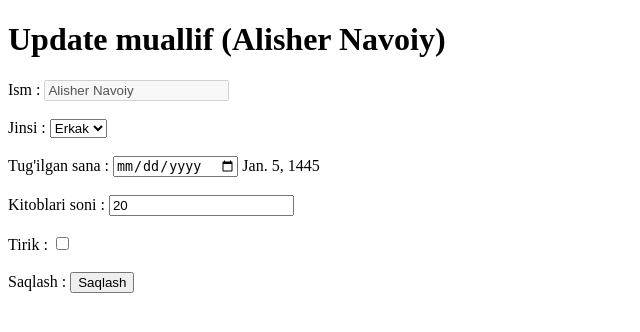
After one commit to abduvaliyevsalohiddin/Kutubxona, a Django app: page /muallif_update/1/ in a window 1280 px wide. The commit adds this page. Shown: the top 332 px of the page, without its empty margins (0-640 px from the left). Run offline with Django 4.2, Linux system fonts and the light colour scheme; data comes from the database, SQL or seed files in the repository; both versions use the stored data as it was after the commit.

Commit message:
Mualliflarni update qilish

```diff
--- a/Kutubxona/urls.py
+++ b/Kutubxona/urls.py
@@ -55,4 +55,5 @@ urlpatterns = [
     path('talaba_update/<int:son>/', talaba_update),
     path('kitob_update/<int:son>/', kitob_update),
     path('kutubxonachi_update/<int:son>/', kutubxonachi_update),
+    path('muallif_update/<int:son>/', muallif_update),
 ]
--- a/asosiy/views.py
+++ b/asosiy/views.py
@@ -77,6 +77,21 @@ def hamma_muallif(request):
 def muallif_ochir(request, son):
     Muallif.objects.get(id=son).delete()
     return redirect("/hamma_mualliflar/")
+
+def muallif_update(request, son):
+    if request.method == 'POST':
+        Muallif.objects.filter(id=son).update(
+            jins=request.POST.get("jins"),
+            kitoblar_soni=request.POST.get("kitoblar_soni"),
+            tirik=request.POST.get("tirik") == "on",
+        )
+        return redirect('/hamma_mualliflar/')
+
+    content = {
+        "muallif": Muallif.objects.get(id=son),
+        "jins": ["Erkak", "Ayol"]
+    }
+    return render(request, 'mashq/muallif_update.html', content)
 
 
 def hamma_kitob(request):
--- a/templates/mashq/hamma_muallif.html
+++ b/templates/mashq/hamma_muallif.html
@@ -15,6 +15,9 @@
     {% for muallif in mualliflar %}
         <br>
         <h1>{{muallif}}</h1>
+        <a href="/muallif_update/{{muallif.id}}/">
+            <button>Update</button>
+        </a>
         <a href="/muallif_ochir/{{muallif.id}}/">
             <button>Delete</button>
         </a>
--- /dev/null
+++ b/templates/mashq/muallif_update.html
@@ -0,0 +1,44 @@
+<!DOCTYPE html>
+<html lang="en">
+<head>
+    <meta charset="UTF-8">
+    <title>Muallif ma'lumotlarini ozgartirish</title>
+</head>
+<body>
+ <h1> Update muallif ({{muallif.ism}})</h1>
+    <form method="post">{% csrf_token %}
+        <label>Ism : </label>
+        <input type="text" value="{{muallif.ism}}" name="ism" disabled>
+        <br>
+        <br>
+        <label>Jinsi : </label>
+        <select name="jins" >
+            <option value="{{ muallif.jins}}"> {{muallif.jins}} </option>
+            {% for i in jins %}
+                {% if i != muallif.jins %}
+                    <option value="{{i}}">{{i}}</option>
+                {% endif %}
+            {% endfor %}
+        </select>
+        <br>
+        <br>
+        <label>Tug'ilgan sana : </label>
+        <input type="date"  name="tugulgan_kun">
+        <label> {{muallif.tugulgan_kun}}</label>
+        <br>
+        <br>
+        <label>Kitoblari soni : </label>
+        <input type="number" value="{{muallif.kitoblar_soni}}" name="kitoblar_soni">
+        <br>
+        <br>
+        <label>Tirik : </label>
+        <input type="checkbox"  name="tirik" >
+        <br>
+        <br>
+        <label>Saqlash : </label>
+        <button>Saqlash</button>
+    </form>
+    <br>
+    <br>
+</body>
+</html>
```
Also changed, not shown: db.sqlite3.
